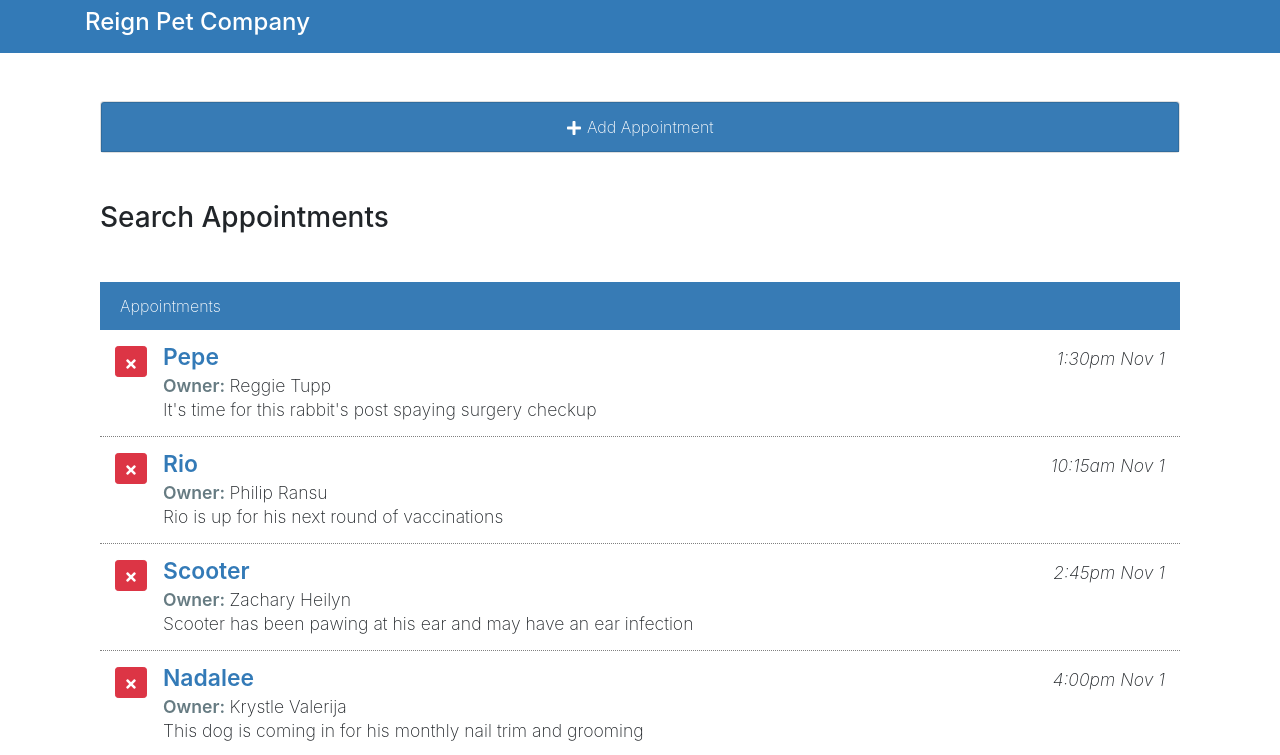
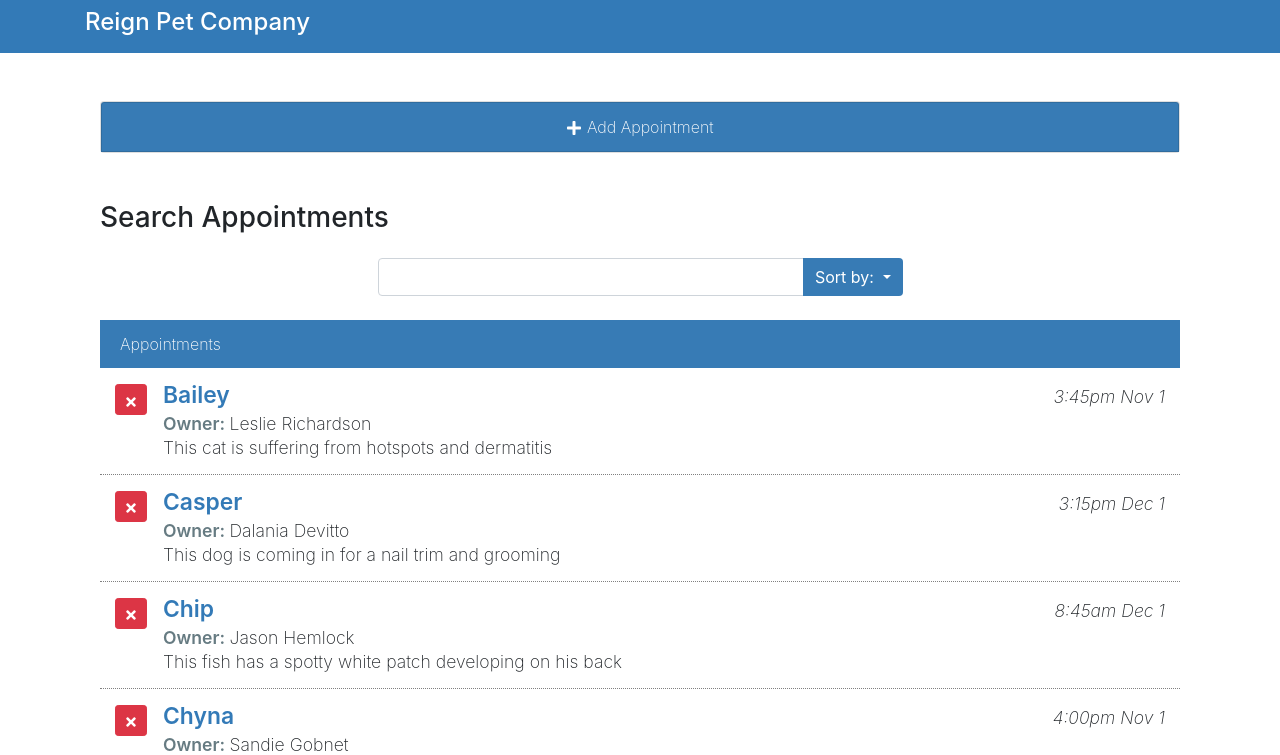
Before and after one commit to femmor/appointments, a React (Create React App) app: page / in a window 1280 px wide. Shown: the top 755 px of the page. Built offline with nearby package versions, Linux system fonts and the light colour scheme.

Commit message:
Preparing the search form with ordering

```diff
--- a/src/components/App.js
+++ b/src/components/App.js
@@ -15,7 +15,9 @@
     this.state = {
       appointments: [],
       lastIndex: 0,
-      formDisplay: false
+      formDisplay: false,
+      orderBy: "petName",
+      orderDir: "asc"
     }
     this.deleteAppointment = this.deleteAppointment.bind(this)
     this.toggleForm = this.toggleForm.bind(this)
@@ -74,7 +76,24 @@
 
   render() {
     // Destructure appointments from the state
-    const {appointments, formDisplay} = this.state
+    const {appointments, formDisplay, orderBy, orderDir} = this.state
+
+    let order;
+    let filteredApts = appointments
+
+    if (orderDir === "asc") {
+      order = 1
+    } else {
+      order = -1
+    }
+
+    filteredApts.sort((a, b) => {
+      if(a[orderBy].toLowerCase() < b[orderBy].toLowerCase()) {
+        return -1 * order
+      } else {
+        return 1 * order
+      }
+    })
 
     return (
       <main className="page bg-white" id="petratings">
@@ -84,7 +103,7 @@
               <div className="container">
                 <AddAppointments formDisplay={formDisplay} toggleForm={this.toggleForm} addAppointments={this.addAppointments}/>
                 <SearchAppointments/>
-                <ListAppointments appointments={appointments} deleteAppointment={this.deleteAppointment} />
+                <ListAppointments appointments={filteredApts} deleteAppointment={this.deleteAppointment} />
               </div>
             </div>
           </div>
--- a/src/components/SearchAppointments.jsx
+++ b/src/components/SearchAppointments.jsx
@@ -3,9 +3,54 @@
 class SearchAppointments extends Component {
     render() {
         return (
-            <div className="my-5">
-                <h3>Search Appointments</h3>
-            </div>
+            <>
+                <div className="my-3">
+                    <h3>Search Appointments</h3>
+                </div>
+                <div className="search-appointments row justify-content-center my-4">
+                    <div className="col-md-6">
+                    <div className="input-group">
+                        <input
+                        id="SearchApts"
+                        type="text"
+                        className="form-control"
+                        aria-label="Search Appointments"
+                        />
+                        <div className="input-group-append">
+                        <button
+                            type="button"
+                            className="btn btn-primary dropdown-toggle"
+                            data-toggle="dropdown"
+                            aria-haspopup="true"
+                            aria-expanded="false"
+                        >
+                            Sort by: <span className="caret" />
+                        </button>
+
+                        <div className="sort-menu dropdown-menu dropdown-menu-right">
+                            <button className="sort-by dropdown-item" href="#">
+                            Pet Name
+                            </button>
+                            <button className="sort-by dropdown-item" href="#">
+                            Date
+                            </button>
+                            <button className="sort-by dropdown-item" href="#">
+                            Owner
+                            </button>
+                            <div role="separator" className="dropdown-divider" />
+                            <button className="sort-by dropdown-item" href="#">
+                            Asc
+                            </button>
+                            <button className="sort-by dropdown-item" href="#">
+                            Desc
+                            </button>
+                        </div>
+                        </div>
+                    </div>
+                    </div>
+                </div>
+            </>
+
         );
     }
 }
```
